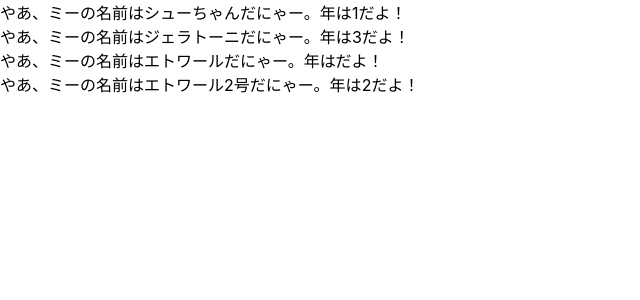
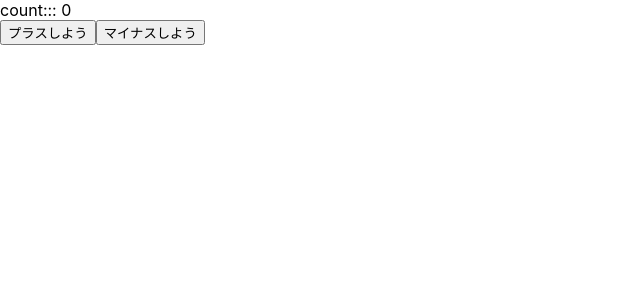
Before and after one commit to iwasiman/udemy-react-redux-crud-application, a React (Create React App) app: page / in a window 1280 px wide. Shown: the top 300 px of the page, without its empty margins (0-640 px from the left). Built offline with nearby package versions, Linux system fonts and the light colour scheme.

Commit message:
setStateの練習

```diff
--- a/src/App.js
+++ b/src/App.js
@@ -1,42 +1,49 @@
-import React from 'react';
-import PropTypes from 'prop-types';
+import React, {Component} from 'react';
 
-// propsのテスト
-const Cat = (props) => {
-  return (<div>やあ、ミーの名前は{props.name}だにゃー。年は{props.age}だよ！</div>);
-};
-Cat.defaultProps = {
-  age: 1,
-};
-Cat.propTypes = {
-  name: PropTypes.string, //小文字開始なのに注意
-  age: PropTypes.number.isRequired, //必須になる
+
+function App() {
+  return (
+    <Counter></Counter>
+  );
 }
 
-function App() {
-  const profiles = [
-    {name: "シューちゃん", },
-    {name: "ジェラトーニ", age: 3},
-    //{name: 123}, // prop-typesが動くと、DevToolのConsoleに警告が出る
-    //{name: "いちにさん", age: "1"}, // これも警告が出る
-    {name: "エトワール", age: null}, // isRequiredの警告が出る
-    {name: "エトワール2号", age: 2}, // 正常。
-  ];
-  return (
-    <div>
-      {
-        profiles.map((profile, index) => {
-          return <Cat name={profile.name} age={profile.age} key={index} />
-        })
-      }
-    </div>
-  );
+class Counter extends Component {
+  constructor(props) {
+    super(props);
+    console.log("constructor", this.state);
+    this.state = {count: 0}; // stateはクラス全体でひとつのJSオブジェクト
+  }
+
+  handlePlusButton = () => {
+    console.log("プラスだよ");
+    //this.state = {count: 0};
+    // 上のようにstateを直接変更しようとするとだめ。警告を出してくれる。
+    // Line 19:5:  Do not mutate state directly. Use setState()  react/no-direct-mutation-state
+    this.setState({count: this.state.count + 1});
+  }
+
+  // 従来の関数を変数に代入する形だと実行時にエラー。アロー関数でないとthisの指す先が変わってるから？
+  //handleMinusButton = function() {
+  handleMinusButton = () => {
+    console.log("マイナスだよ");
+    this.setState({count: this.state.count - 1});
+  }
+
+  // this.setStateを呼ぶと、コールバックで指定されているrender()がその都度自動で呼ばれて再描画してくれる。
+  // Vue.jsの算出プロパティ周りと対応か。
+  //this.[data:やcomputed:のプロパティ名] でなく this.sate.[stateの中のプロパティ名] と一段深いのがめんどいかも。
+  render() {
+    console.log("@@render() 実行されたよ");
+    return (
+      <React.Fragment>
+        <div>count::: {this.state.count}</div>
+        <button onClick={this.handlePlusButton}>プラスしよう</button>
+        <button onClick={this.handleMinusButton}>マイナスしよう</button>
+      </React.Fragment>
+
+    )
+  }
 }
-// 上のreturn文、profiles.map... の中も関数なのでさらにreturn と書かないとトランスパイル時にエラーになる。
-// Expected an assignment or function call and instead saw an expression...
-
-//       //<Cat name={"シューちゃん"} />
-//      //<Cat name={"ジェラトーニ"} age={"不明"} />
 
 
 export default App;
```
